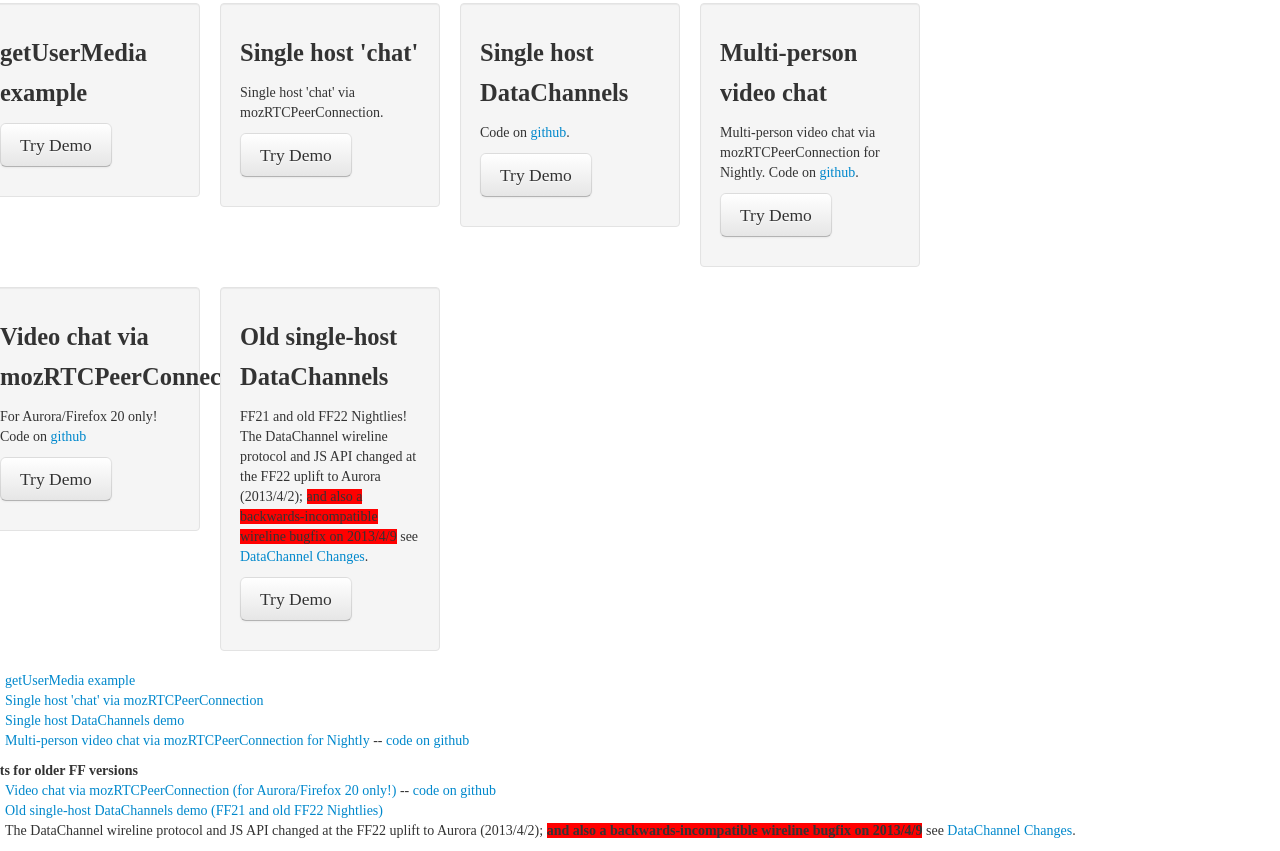
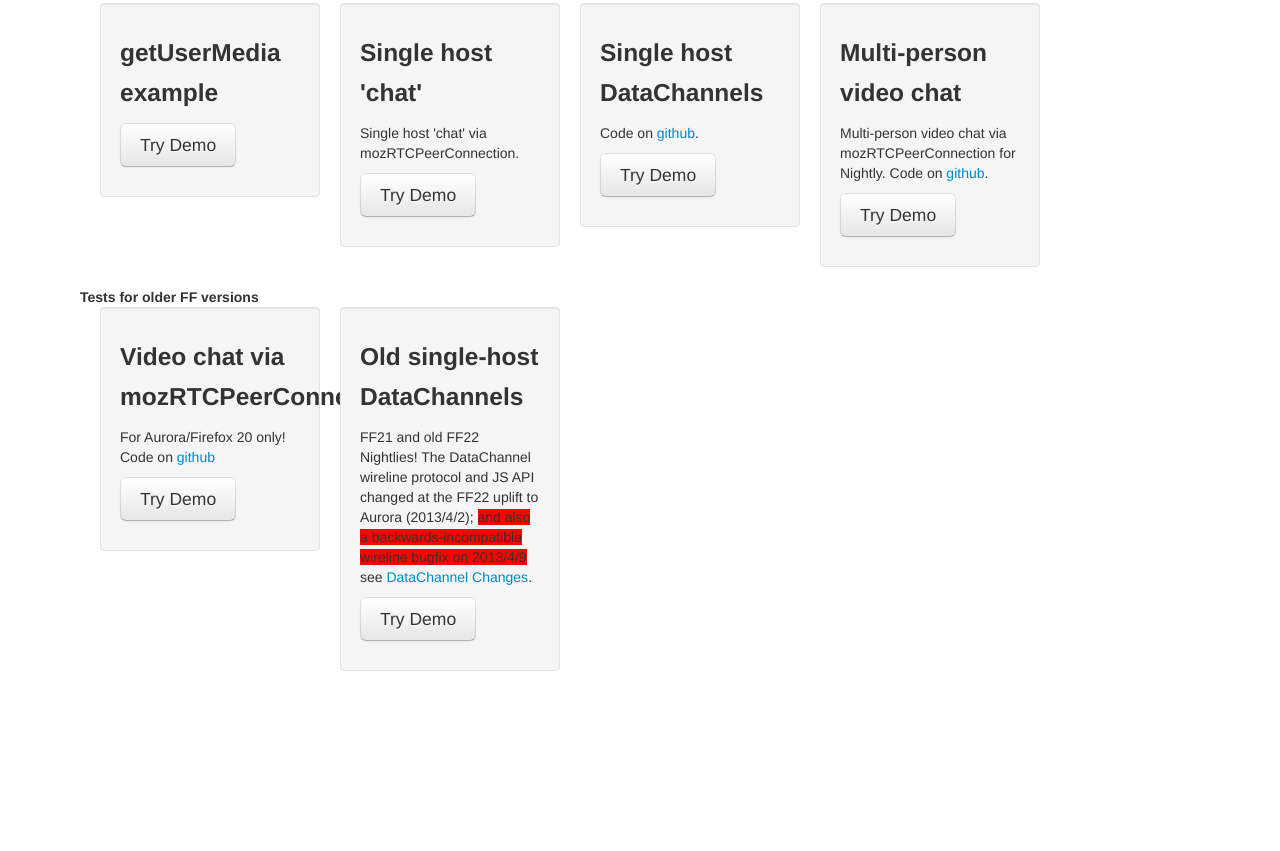
Before and after one commit to anantn/webrtc-landing, a plain HTML site: page index.html in a window 1280 px wide. Shown: the part 413-1264 px from the top of the page. After the commit the page ends 1104 px from the top, so only its background shows below. Drawn offline with Linux system fonts and the light colour scheme.

Commit message:
Made minor changes in alignment

```diff
--- a/index.html
+++ b/index.html
@@ -9,11 +9,13 @@
     <script src="bootstrap.js"></script>
     <link rel="stylesheet" href="bootstrap.css">
     <title>WebRTC Test Landing Page</title>
+    <!--
     <style>
       body {
         font-family: "Gentium Basic", serif;
       }
     </style>
+    -->
   </head>
   <body>
 	<div class="row">
@@ -46,7 +48,7 @@
 		You have an older version of Firefox that supports WebRTC but may have an incompatible API. For best results, please download the latest <a href="http://nightly.mozilla.org/">Nightly</a>!
 	</div>
 
-	<div class="row">
+	<div class="row offset1">
 			<div class="span3">
 			<div class="well">
 				<h3>getUserMedia example</h3>
@@ -79,7 +81,12 @@
 			</div>
 			</div>
 	</div>
-	<div class="row">
+
+	<div class="row offset1">
+		<b>Tests for older FF versions</b>
+	</div>
+
+	<div class="row offset1">
 
 			<div class="span3">
 			<div class="well">
@@ -99,31 +106,6 @@
 	</div>
 
 
-   <!--remove-->
-    <ul>
-      <li><a href="gum_test.html">getUserMedia example</a></li>
-      <li><a href="pc_test.html">Single host 'chat' via mozRTCPeerConnection</a></li>
-      <li><a href="data_test.html">Single host DataChannels demo</a></li>
-      <li><a href="http://nightly-gupshup.herokuapp.com/">Multi-person video chat via
-          mozRTCPeerConnection for Nightly</a> -- <a
-          href="https://github.com/jesup/nightly-gupshup.git">code on github</a></li>
-    </ul>
-    <!--remove-->
-    <b>Tests for older FF versions</b>
-    <ul>
-      <li><a href="http://gupshup.herokuapp.com/">Video chat via mozRTCPeerConnection
-          (for Aurora/Firefox 20 only!)</a> -- <a
-          href="https://github.com/anantn/gupshup.git">code on
-          github</a></li>
-      <li><a href="data_test_old.html">Old single-host DataChannels demo
-          (FF21 and old FF22 Nightlies)</a><br>
-	   The DataChannel wireline protocol and JS API changed at the FF22
-	   uplift to Aurora (2013/4/2); <b><font
-	   style="background-color:red">and also a backwards-incompatible
-	   wireline bugfix on 2013/4/9</font></b>
-	   see <a href="DataChannel_changes.html">DataChannel Changes</a>.
-      </li>
-    </ul>
 
     <script>
       if (!navigator.mozGetUserMedia) {
```
